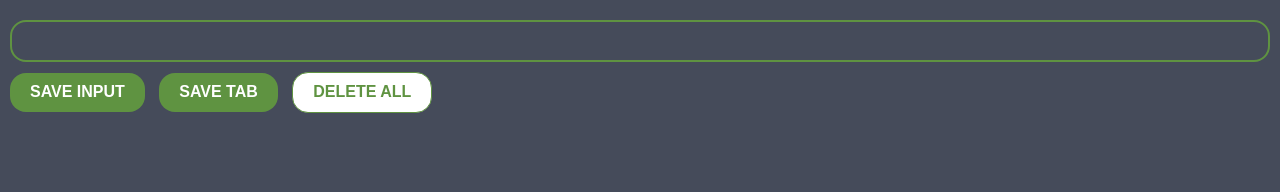
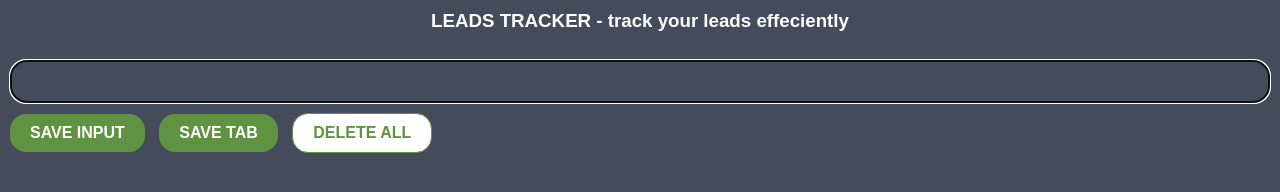
Before and after one commit to jainam03/chrome-extension, a website built with Vite: page index.html in a window 1280 px wide. Built offline with nearby package versions, Linux system fonts and the light colour scheme.

Commit message:
added a title

```diff
--- a/index.css
+++ b/index.css
@@ -10,6 +10,11 @@ body {
     min-width: 400px;
 
     background-color: var(--darker);
+}
+
+h3 {
+    text-align: center;
+    color: white;
 }
 
 input {
@@ -28,7 +33,7 @@ input {
 }
 
 input:active {
-    border: none;
+    border: 2px solid #5f9341
 }
 
 
--- a/index.html
+++ b/index.html
@@ -6,7 +6,8 @@
 </head>
 
 <body>
-    <input type="text" id="input-el">
+    <h3>LEADS TRACKER - track your leads effeciently</h3>
+    <input type="text" id="input-el" autofocus>
     <button id="input-btn">SAVE INPUT</button>
     <button id="tab-btn">SAVE TAB</button>
     <button id="delete-btn">DELETE ALL</button>
```
